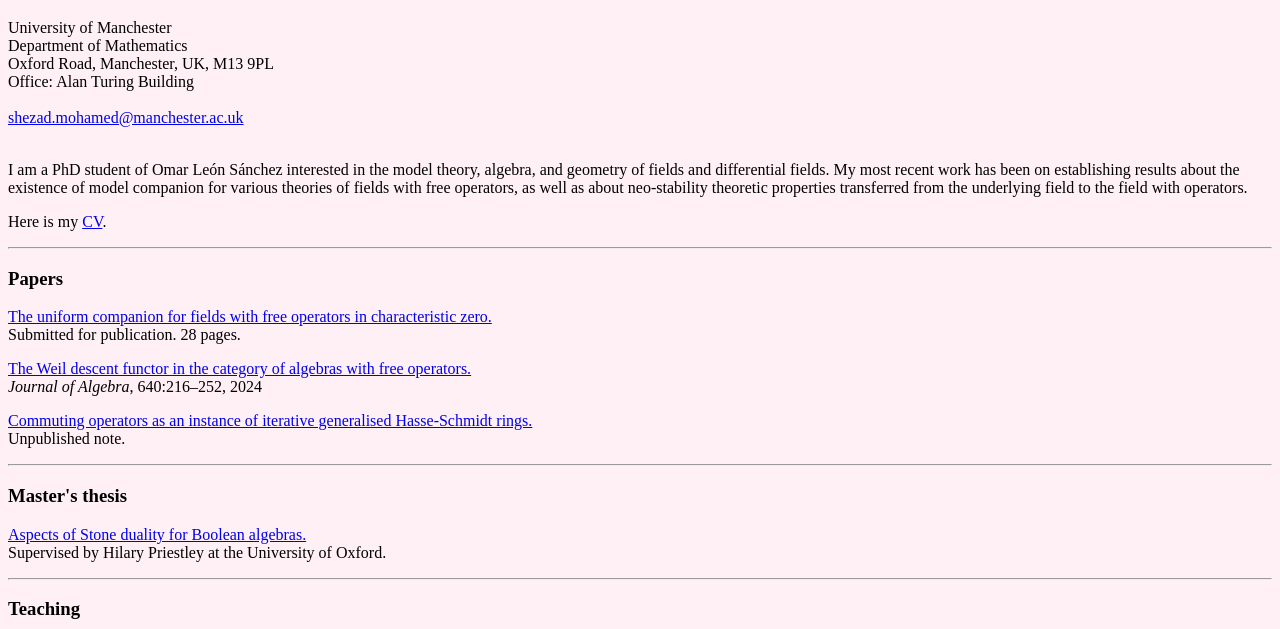
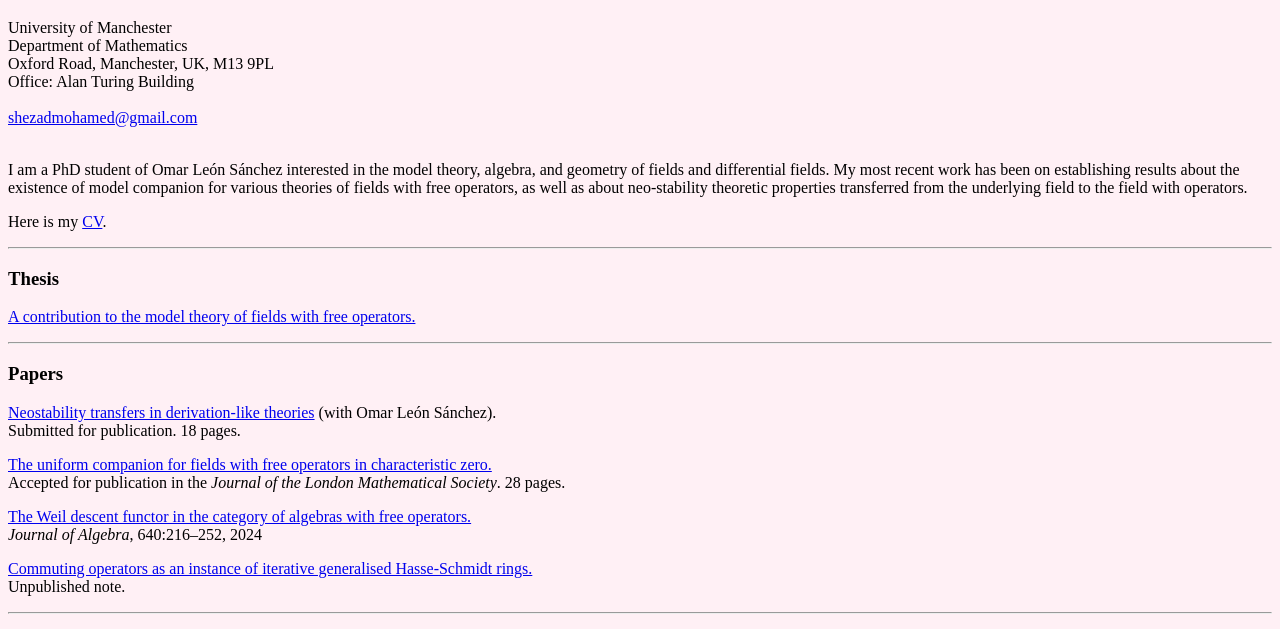
Before and after one commit to shezadmohamed/shezadmohamed.github.io, a plain HTML site: page index.html in a window 1280 px wide. Shown: the part 61-690 px from the top of the page. Drawn offline with Linux system fonts and the light colour scheme.

Commit message:
Update CV and thesis

```diff
--- a/index.html
+++ b/index.html
@@ -27,7 +27,7 @@ Oxford Road, Manchester, UK, M13 9PL
 Office: Alan Turing Building
 <br>
 <br>
-<a href="mailto:shezad.mohamed@manchester.ac.uk">shezad.mohamed@manchester.ac.uk</a>
+<a href="mailto:shezadmohamed@gmail.com">shezadmohamed@gmail.com</a>
 <br>
 <br>
 
@@ -43,11 +43,23 @@ Here is my <a href="papers/cv.pdf">CV</a>.
 </p>
 
 <hr>
+<h3>Thesis</h3>
+<p>
+<a href="papers/thesis.pdf">A contribution to the model theory of fields with free operators.</a>
+</p>
+
+<hr>
 <h3>Papers</h3>
+<p>
+<a href="papers/derivation-like.pdf">Neostability transfers in derivation-like theories</a> (with Omar Leo&#769n Sa&#769nchez).
+<br>
+Submitted for publication. 18 pages.
+</p>
+
 <p>
 <a href="papers/uc.pdf">The uniform companion for fields with free operators in characteristic zero.</a>
 <br>
-Submitted for publication. 28 pages.
+Accepted for publication in the <i>Journal of the London Mathematical Society</i>. 28 pages.
 </p>
 
 <p>
```
Also changed, not shown: 3 other files.
